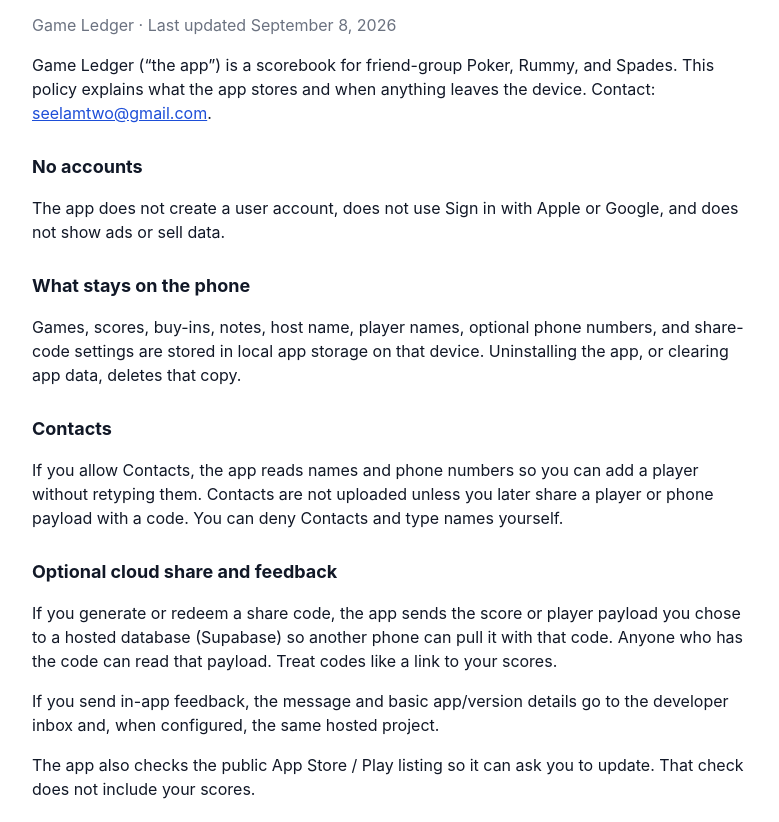
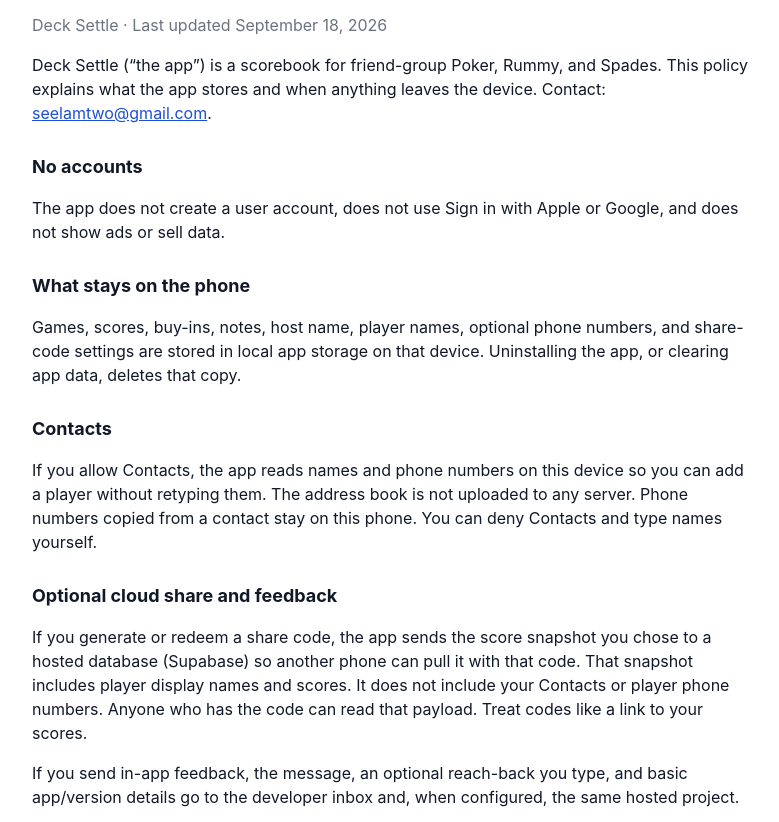
Before and after one commit to seelamtwo/GameLedger-legal, a plain HTML site: page privacy.html in a window 1280 px wide. Shown: the part 85-907 px from the top of the page, without its empty margins (248-1027 px from the left). Drawn offline with Linux system fonts and the light colour scheme.

Commit message:
Update privacy.html

```diff
--- a/privacy.html
+++ b/privacy.html
@@ -3,7 +3,7 @@
 <head>
   <meta charset="utf-8">
   <meta name="viewport" content="width=device-width, initial-scale=1">
-  <title>Privacy Policy — Game Ledger</title>
+  <title>Privacy Policy — Deck Settle</title>
   <style>
     body { font-family: -apple-system, BlinkMacSystemFont, "Segoe UI", sans-serif; line-height: 1.5; color: #111827; max-width: 720px; margin: 40px auto; padding: 0 20px; }
     h1 { font-size: 28px; margin-bottom: 4px; }
@@ -14,8 +14,8 @@
 </head>
 <body>
   <h1>Privacy Policy</h1>
-  <p class="muted">Game Ledger · Last updated September 8, 2026</p>
-  <p>Game Ledger (“the app”) is a scorebook for friend-group Poker, Rummy, and Spades. This policy explains what the app stores and when anything leaves the device. Contact: <a href="mailto:seelamtwo@gmail.com">seelamtwo@gmail.com</a>.</p>
+  <p class="muted">Deck Settle · Last updated September 18, 2026</p>
+  <p>Deck Settle (“the app”) is a scorebook for friend-group Poker, Rummy, and Spades. This policy explains what the app stores and when anything leaves the device. Contact: <a href="mailto:seelamtwo@gmail.com">seelamtwo@gmail.com</a>.</p>
 
   <h2>No accounts</h2>
   <p>The app does not create a user account, does not use Sign in with Apple or Google, and does not show ads or sell data.</p>
@@ -24,11 +24,11 @@
   <p>Games, scores, buy-ins, notes, host name, player names, optional phone numbers, and share-code settings are stored in local app storage on that device. Uninstalling the app, or clearing app data, deletes that copy.</p>
 
   <h2>Contacts</h2>
-  <p>If you allow Contacts, the app reads names and phone numbers so you can add a player without retyping them. Contacts are not uploaded unless you later share a player or phone payload with a code. You can deny Contacts and type names yourself.</p>
+  <p>If you allow Contacts, the app reads names and phone numbers on this device so you can add a player without retyping them. The address book is not uploaded to any server. Phone numbers copied from a contact stay on this phone. You can deny Contacts and type names yourself.</p>
 
   <h2>Optional cloud share and feedback</h2>
-  <p>If you generate or redeem a share code, the app sends the score or player payload you chose to a hosted database (Supabase) so another phone can pull it with that code. Anyone who has the code can read that payload. Treat codes like a link to your scores.</p>
-  <p>If you send in-app feedback, the message and basic app/version details go to the developer inbox and, when configured, the same hosted project.</p>
+  <p>If you generate or redeem a share code, the app sends the score snapshot you chose to a hosted database (Supabase) so another phone can pull it with that code. That snapshot includes player display names and scores. It does not include your Contacts or player phone numbers. Anyone who has the code can read that payload. Treat codes like a link to your scores.</p>
+  <p>If you send in-app feedback, the message, an optional reach-back you type, and basic app/version details go to the developer inbox and, when configured, the same hosted project.</p>
   <p>The app also checks the public App Store / Play listing so it can ask you to update. That check does not include your scores.</p>
 
   <h2>What we do not collect</h2>
```
